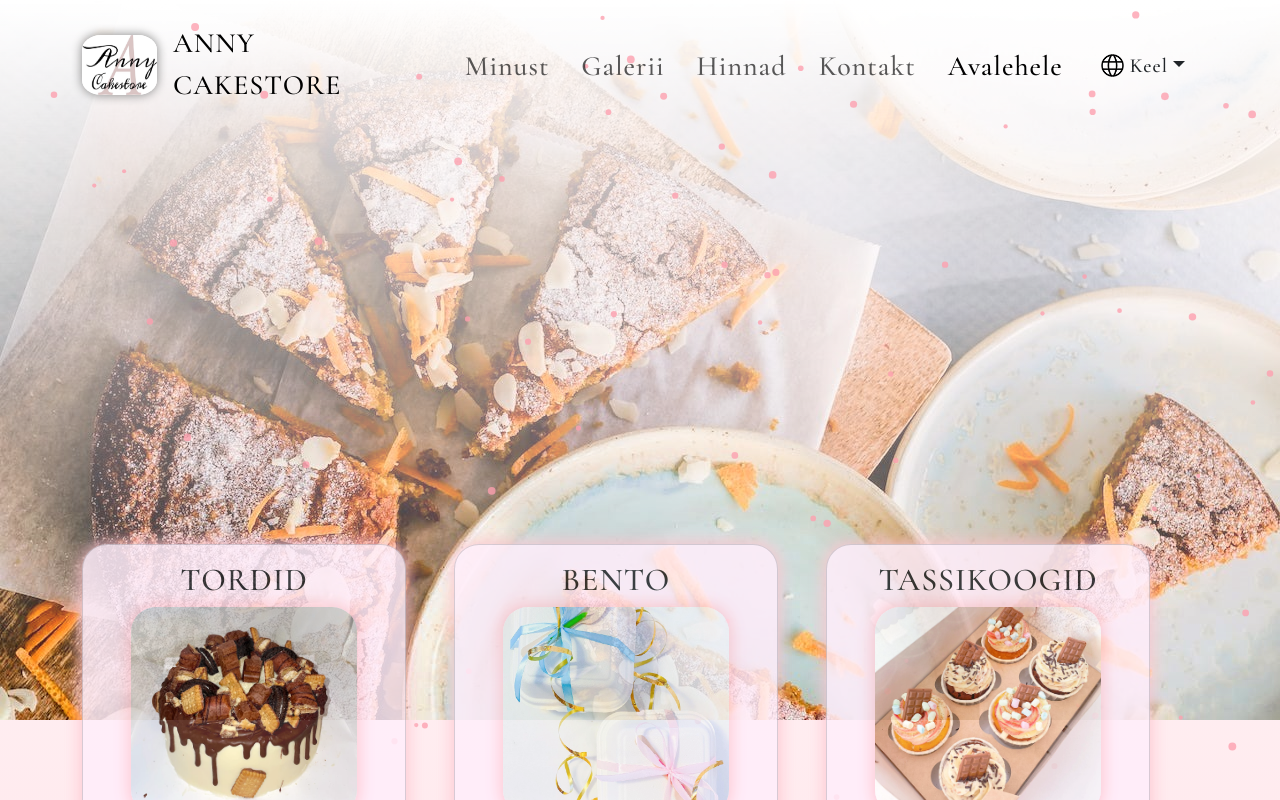
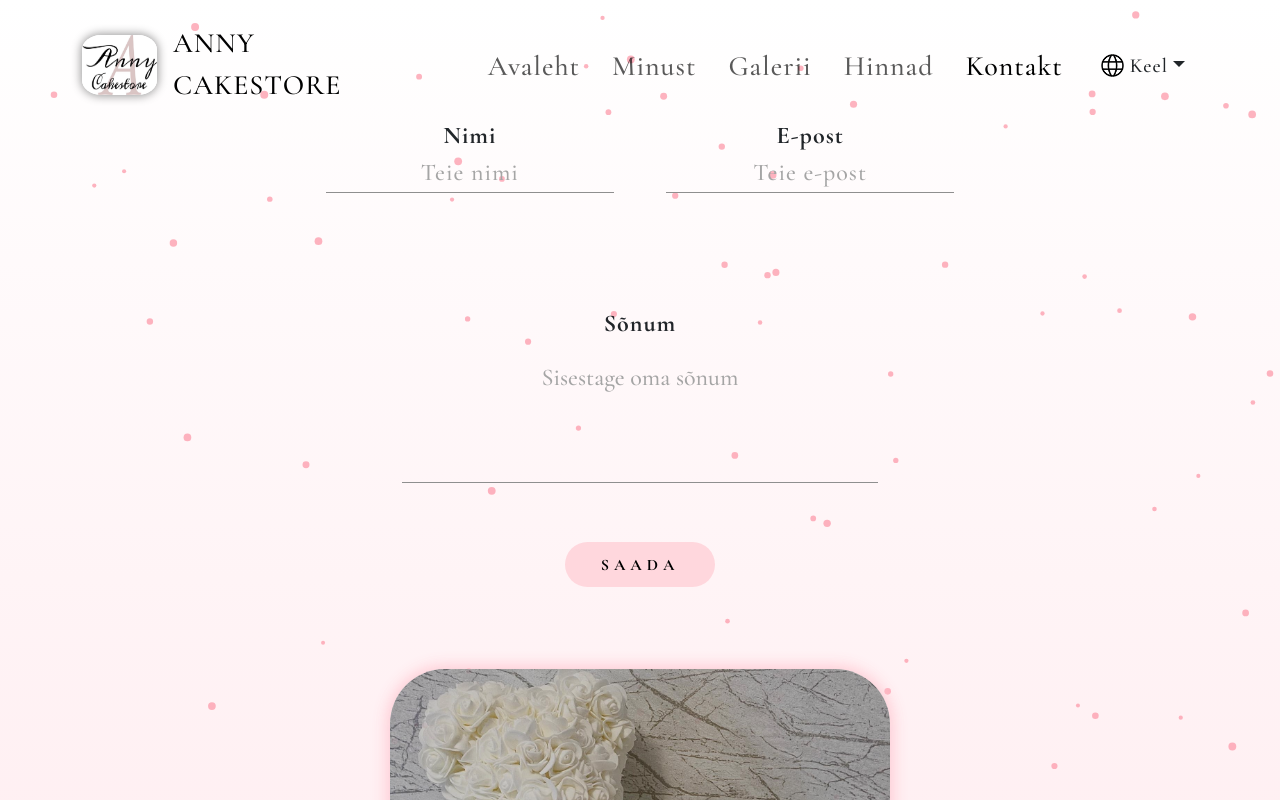
Before and after one commit to IlyaOsw/Cakestore, a React (Create React App) app: page /#/contact in a window 1280 px wide. Shown: the top 800 px of the page. Built offline with nearby package versions, Linux system fonts and the light colour scheme.

Commit message:
Bux fixing

```diff
--- a/src/App.tsx
+++ b/src/App.tsx
@@ -14,7 +14,7 @@ const App: React.FC = () => {
     <div className="common">
       <Header />
       <Routes>
-        <Route path="/" element={<Main />} />
+        <Route path="/Cakestore" element={<Main />} />
         <Route path="/about" element={<About />} />
         <Route path="/gallery" element={<Gallery />} />
         <Route path="/price" element={<Price />} />
--- a/src/components/Contact/Contact.scss
+++ b/src/components/Contact/Contact.scss
@@ -2,7 +2,7 @@
   cursor: default;
   text-align: center;
   overflow: hidden;
-  height: 1000px;
+  height: 1100px;
   letter-spacing: 1px;
   display: flex;
   flex-wrap: wrap;
@@ -12,15 +12,13 @@
     color: rgb(165, 165, 165);
   }
   .contact-info {
-    width: 50%;
+    width: 61%;
   }
   .contact-about {
-    width: 100%;
     height: 140px;
     display: flex;
     flex-wrap: wrap;
     justify-content: space-around;
-    align-items: center;
     input {
       background-color: transparent;
       letter-spacing: 1px;
@@ -30,11 +28,10 @@
   }
   .contact-textarea {
     width: 100%;
-    margin: auto;
     textarea {
       text-align: center;
-      width: 70%;
-      height: 100px;
+      min-width: 70%;
+      height: 125px;
       background-color: transparent;
       resize: none;
       overflow: hidden;
@@ -48,7 +45,7 @@
   }
   .contact-send button {
     height: 45px;
-    min-width: 40%;
+    width: 150px;
     text-transform: uppercase;
     letter-spacing: 5px;
     cursor: pointer;
@@ -64,11 +61,7 @@
     }
   }
   .image {
-    height: 250px;
-    width: 550px;
-    display: flex;
-    justify-content: space-around;
-    align-items: center;
+    width: 500px;
     img {
       width: 100%;
       border-radius: 55px;
@@ -76,17 +69,17 @@
       box-shadow: 0px 0px 15px 3px rgb(254, 198, 208);
     }
   }
-  @media (max-width: 575px) {
-    .item {
-      padding-top: 25px;
-    }
-    .contact-textarea textarea {
-      width: 80%;
-    }
-  }
-  @media (max-width: 575px) {
+  @media (max-width: 767px) {
     .contact-textarea textarea {
       width: 100%;
     }
+    // .image {
+    //   width: 400px;
+    // }
+  }
+  @media (max-width: 575px) {
+    // .image {
+    //   width: 300px;
+    // }
   }
 }
--- a/src/components/Contact/Contact.tsx
+++ b/src/components/Contact/Contact.tsx
@@ -19,7 +19,7 @@ const Contact: React.FC = () => {
             action="https://formspree.io/f/xrgwkbqk"
           >
             <div className="contact-about fs-4">
-              <p className="mt-3 fw-bolder item-name">
+              <p className="fw-bolder item-name">
                 {t("name")}
                 <br></br>
                 <label htmlFor="name"></label>
@@ -31,7 +31,7 @@ const Contact: React.FC = () => {
                   placeholder={t("your_name")}
                 ></input>
               </p>
-              <p className="mt-3 fw-bolder item-mail">
+              <p className="fw-bolder item-mail">
                 {t("email")}
                 <br></br>
                 <label htmlFor="email"></label>
--- a/src/components/Header/Header.scss
+++ b/src/components/Header/Header.scss
@@ -51,8 +51,12 @@
     height: 25px;
     margin: 0px 5px 5px 0px;
   }
-  .icon {
-    margin-bottom: 2px;
+  button.navbar-toggler:focus {
+    box-shadow: none !important;
+  }
+  .offcanvas-title {
+    text-transform: uppercase;
+    letter-spacing: 5px;
   }
   @media (max-width: 991px) {
     .navbar-brand {
@@ -66,4 +70,9 @@
       margin-top: -10px;
     }
   }
+  @media (max-width: 575px) {
+    .offcanvas {
+      width: 60% !important;
+    }
+  }
 }
--- a/src/components/Header/Navigation/Navigation.tsx
+++ b/src/components/Header/Navigation/Navigation.tsx
@@ -27,12 +27,12 @@ const Navigation: React.FC = () => {
 
   return (
     <ul className="navbar-nav justify-content-end flex-grow-1 pe-3">
-      {getHeaders()}
       <li className="nav-item ms-3">
-        <NavLink className="nav-link" to="/">
+        <NavLink className="nav-link" to="/Cakestore">
           {t("main")}
         </NavLink>
       </li>
+      {getHeaders()}
     </ul>
   );
 };
--- a/src/index.tsx
+++ b/src/index.tsx
@@ -9,7 +9,7 @@ import Particle from "./common/Particle";
 import translationEN from "./locales/en/translation.json";
 import translationEE from "./locales/ee/translation.json";
 import translationRU from "./locales/ru/translation.json";
-import { BrowserRouter } from "react-router-dom";
+import { BrowserRouter, HashRouter } from "react-router-dom";
 
 i18n.use(initReactI18next).init({
   resources: {
@@ -29,9 +29,9 @@ const root = ReactDOM.createRoot(
 );
 root.render(
   <React.StrictMode>
-    <BrowserRouter>
+    <HashRouter>
       <App />
       <Particle />
-    </BrowserRouter>
+    </HashRouter>
   </React.StrictMode>
 );
--- a/src/locales/ee/translation.json
+++ b/src/locales/ee/translation.json
@@ -3,7 +3,7 @@
     "about" : "Minust",
     "gallery" : "Galerii",
     "price" : "Hinnad",
-    "main": "Avalehele",
+    "main": "Avaleht",
     "contact" : "Kontakt",
     "language": "Keel",
     "ee": "Eesti",
--- a/src/locales/ru/translation.json
+++ b/src/locales/ru/translation.json
@@ -3,7 +3,7 @@
     "about" : "Обо мне",
     "gallery" : "Галерея",
     "price" : "Цены",
-    "main": "На главную",
+    "main": "Главная",
     "contact" : "Контакт",
     "language": "Язык",
     "ee": "Эстонский",
```
